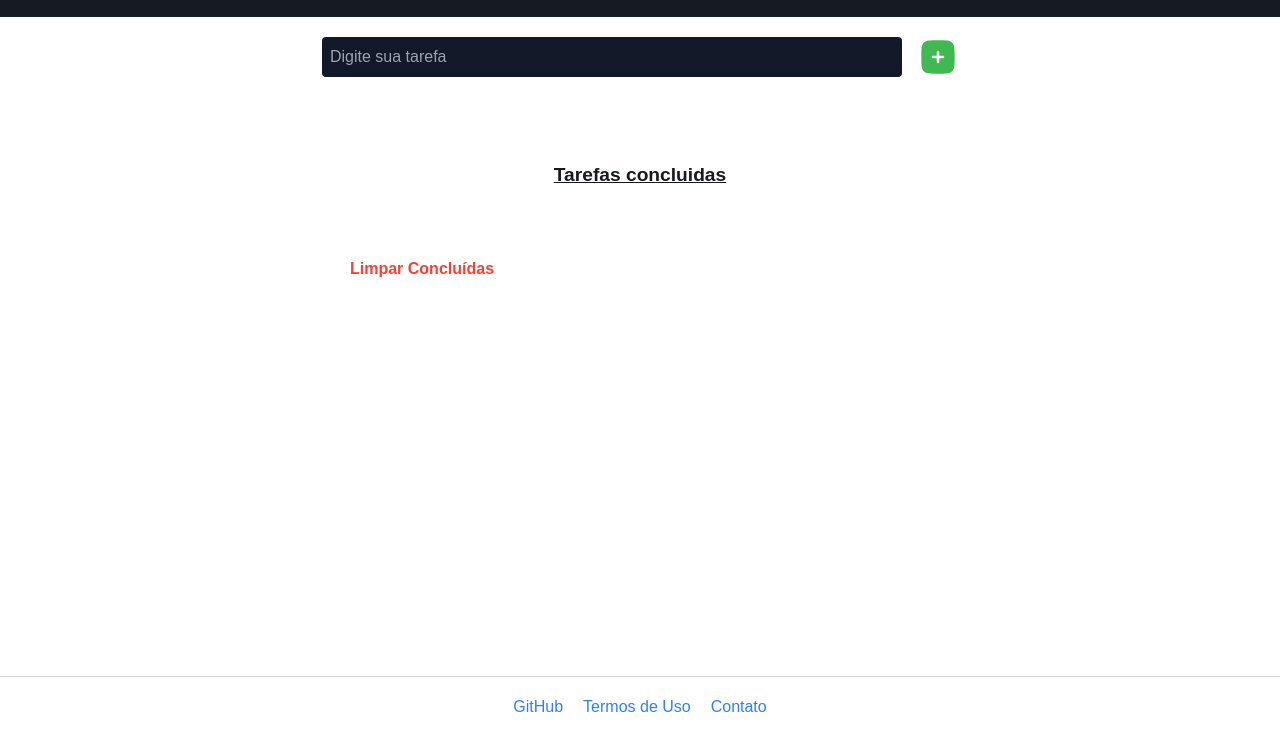
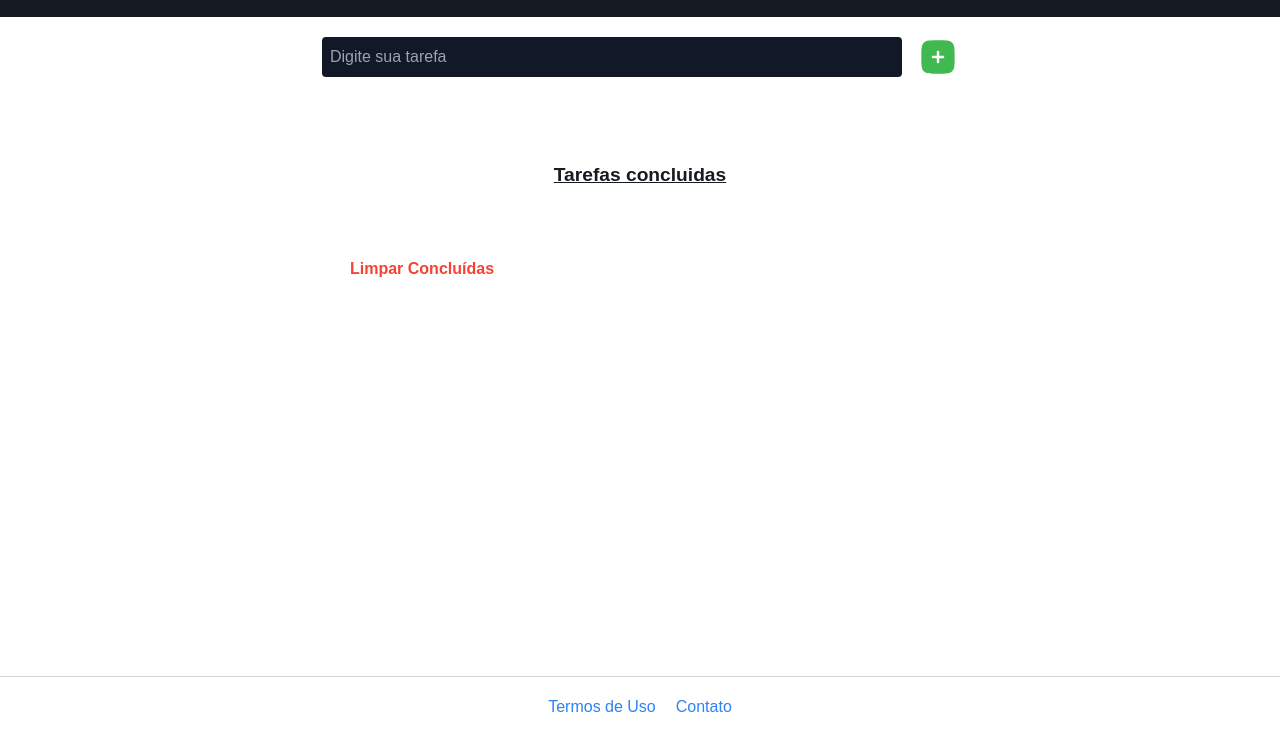
Before and after one commit to Danielalveslira/ListaTarefas, a website: page index.html in a window 1280 px wide. Shown: the part 64-800 px from the top of the page. Drawn offline with nearby package versions, Linux system fonts and the light colour scheme.

Commit message:
removendo o link github do projeto

```diff
--- a/index.html
+++ b/index.html
@@ -68,9 +68,6 @@
     <footer
       class="footer-fixo border-t border-gray-300 dark:border-gray-800 text-bg-azul dark:bg-azul p-4 text-center grid grid-flow-col justify-stretch gap-5"
     >
-      <a target="_blank" href="https://github.com/Danielalveslira/ListaTarefas"
-        ><p>GitHub</p></a
-      >
       <a
         href="./img/Termos de Uso - ListaTarefas.pdf"
         download="Termos de Uso - ListaTarefas.pdf"
```
